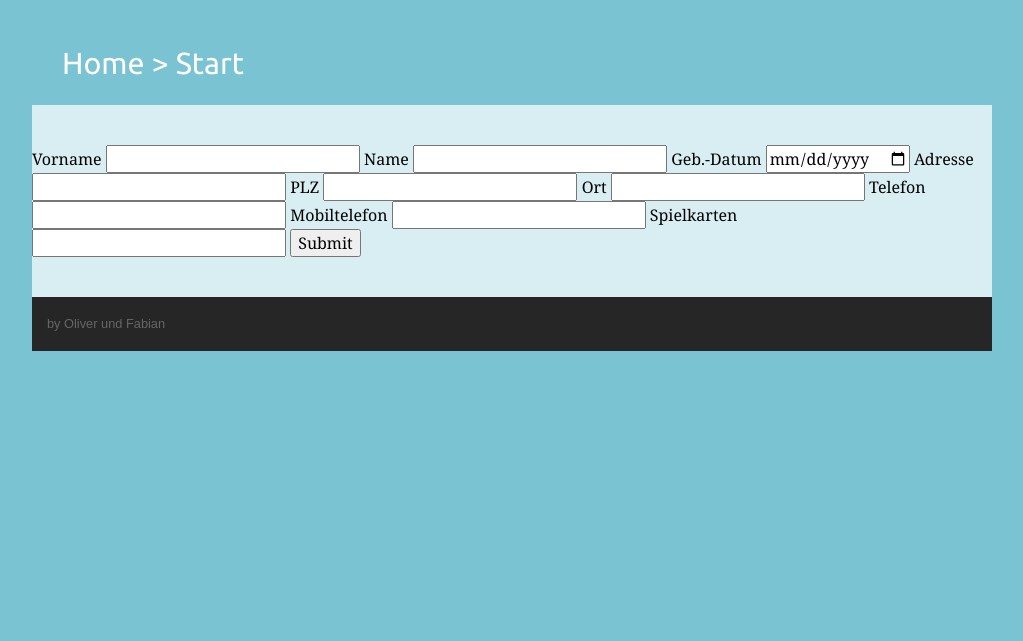
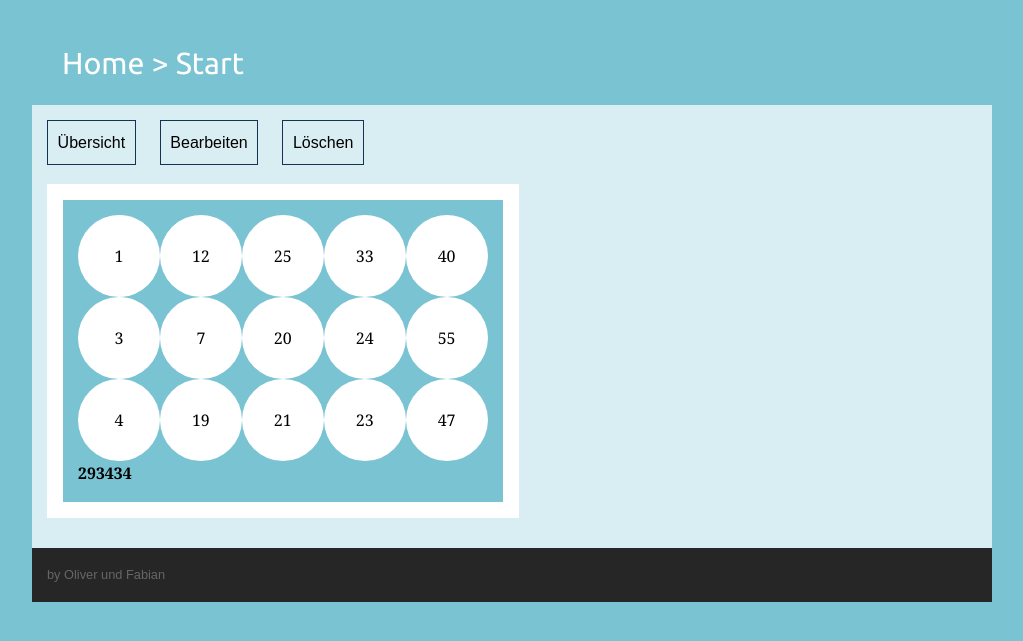
Before and after one commit to DevLot/Lotto, a PHP site: page /test.php in a window 1280 px wide. Shown: the part 39-680 px from the top of the page, without its empty margins (128-1151 px from the left). Run offline with PHP 8.4, Linux system fonts and the light colour scheme.

Commit message:
Stand nach ABBTS School. View: Test.php in Arbeit für Cards. CSS angepasst (Grundkonzept geändert)

```diff
--- a/css/application.css
+++ b/css/application.css
@@ -17,6 +17,9 @@ body {
     background-color:#d9eef2;
     padding: 40px 0px;
     display: block;
+    padding-left: 15px;
+    padding-top: 15px;
+    padding-bottom: 15px;
 }
 
 #footer {
@@ -26,7 +29,7 @@ body {
     color: #666666;
     font-size: 0.8em;
     font-weight:100;
-}
+    }
 
 #header {
     background-color: #143352;
@@ -80,7 +83,7 @@ a {
 
 .grid {
     position: relative;
-    margin-left: 10px;
+
     background: #143352;
     float: left;
 }
@@ -92,7 +95,8 @@ a {
     }
 
 .grid_1 {
-        width: 306px;
+        width: 300px;
+        margin-right: 15px;
     }
 
 .grid ul {
@@ -141,48 +145,46 @@ a {
 }
 
 
-#content table {
+.list table {
     display: table;
     border-collapse: separate;
     border-spacing: 0;
     font-size: 0.9em;
-    padding: 1em;
-    width: 960px;
+    width: 925px;
 }
 
-#content thead {
+.list thead {
     display: table-header-group;
     vertical-align: middle;
     border-color: inherit
 }
 
-#content td {
+.list td {
     padding: 0.3em 1em 0.3em 1em;
 }
 
-#content .button a{
+.subcontrol .button a{
     font-family: arial;
     border: solid 1px #143352;
     color: black;
-    margin-left: 1.5em;
-    margin-bottom: 1em;
+    margin-right: 1.5em;
     text-decoration: none;
-    padding: 0.5em;
+    padding: 0.6em;
     display: inline-block;
     float: left;
 }
-#content .button a:hover{
+.subcontrol .button a:hover{
     background-color: #143352;
     color: white;
     text-decoration: none;
 }
 
-tbody tr:nth-child(2n) {
+.list tbody tr:nth-child(2n) {
     background: #143352;
     color: white;
 }
 
-#content tbody {
+.list tbody {
     display: table-row-group;
     vertical-align: middle;
     border-color: inherit;
@@ -215,3 +217,33 @@ tbody tr:nth-child(2n) {
     color: black;
     cursor: pointer;
 }
+
+.card {
+  border-width:1em;
+  border-style:solid;
+  border-color:white;
+  background-color: #79c3d2;
+  padding: 15px;
+  width: 25.6em;
+  height: 17em;
+  margin-top: 4em;
+  margin-bottom: 15px;
+}
+
+.card table {
+    border-spacing: 0px;
+    text-align: center;
+}
+
+.card td {
+
+    width:5em;
+        height:5em;
+        border-radius:5em;
+       background-color:white;
+       text-align: center;
+}
+
+.card .number {
+  font-weight: bold;
+}
--- a/test.php
+++ b/test.php
@@ -31,37 +31,19 @@
 
                 <div id="content">
 
+                    <div class="subcontrol">
+                    <div class="button"><a href="/player/">Übersicht</a></div><div class="button"><a href="/player/6/edit">Bearbeiten</a></div><div class="button"><div class="button"><a href="/player/6/edit">Löschen</a></div>
+                    </div></div>
+                    <div class="card">
+                    <table>
+                        <tr><td>1</td><td>12</td><td>25</td><td>33</td><td>40</td></tr>
+                        <tr><td>3</td><td>7</td><td>20</td><td>24</td><td>55</td></tr>
+                        <tr><td>4</td><td>19</td><td>21</td><td>23</td><td>47</td></tr>
+                    </table>
+                    <div class="number">293434</div>
+                    </div>
 
- <form id="form-player-new" action="create">
 
-     <label>Vorname</label>
-<input type="text" id="surname" name="surname">
-
-<label>Name</label>
-<input type="text" id="name" name="name">
-
-<label>Geb.-Datum</label>
-<input type="date" id="birthdate" name="birthdate">
-
-<label>Adresse</label>
-<input type="text" id="address" name="address">
-
-<label>PLZ</label>
-<input type="text" id="zipcode" name="zipcode">
-
-<label>Ort</label>
-<input type="text" id="city" name="city">
-
-<label>Telefon</label>
-<input type="tel" id="phone" name="phone">
-
-<label>Mobiltelefon</label>
-<input type="tel" id="mobile" name="mobile">
-
-<label>Spielkarten</label>
-<input type="text" id="cards" name="cards">
-
-    <input type="submit" value="Submit">   </form>
 
                 </div>
 
--- a/view/card/CardView.php
+++ b/view/card/CardView.php
@@ -3,8 +3,8 @@
 class CardView extends View {
 
     public function display() {
-        echo '<div class="button"><a href="/card/new">Neue Karte</a></div>
-                <table>
+        echo '<div class="subcontrol"><div class="button"><a href="/card/new">Neue Karte</a></div>
+                </div><div class="list"><table>
                 <tbody><tr><th></th>
                  <th>Kartennummer</th><th>Zugewiesener Spieler</th>
                 </tr>';
@@ -17,7 +17,7 @@ class CardView extends View {
                     ' ."<td>" . $card->getCardnr() . "</td>"
                      ."<td>" . $card->getPlayer() . "</td>";
         }
-        echo '</tr></tbody></table>';
+        echo '</tr></tbody></table></div>';
     }
 
       public function newform() {
--- a/view/event/EventView.php
+++ b/view/event/EventView.php
@@ -3,7 +3,8 @@
 class EventView extends View {
 
     public function display() {
-        echo '<div class="button"><a href="/event/new">Neuer Event</a></div>
+        echo '<div class="subcontrol"><div class="button"><a href="/event/new">Neuer Event</a></div>
+            </div><div class="list">
                 <table>
                 <tbody><tr><th></th>
                  <th>Eventname</th><th>Veranstaltungsort</th>
@@ -17,7 +18,7 @@ class EventView extends View {
                     ' ."<td>" . $event->getName() . "</td>"
                      ."<td>" . $event->getLocation() . "</td>";
         }
-        echo '</tr></tbody></table>';
+        echo '</tr></tbody></table></div>';
     }
 
       public function newform() {
--- a/view/player/PlayerView.php
+++ b/view/player/PlayerView.php
@@ -19,7 +19,7 @@ class PlayerView extends View {
             "<td>" . $player->getZipcode() . "</td>" .
             "<td>" . $player->getCity() . "</td></tr>" ;
         }
-        echo '</tr></tbody></table>';
+        echo '</tr></tbody></table></div>';
 
         echo  '<script type="text/javascript">
             jQuery(document).ready(function($) {
--- a/view/player/table_top.php
+++ b/view/player/table_top.php
@@ -1,8 +1,9 @@
 <?php
 
 echo '
-<div class="button"><a href="/player/new">Neuer Spieler</a></div>
+<div class="subcontrol"><div class="button"><a href="/player/new">Neuer Spieler</a></div></div>
 
+<div class="list">
 <table>
 <tbody><tr>
  <th></th>
```
